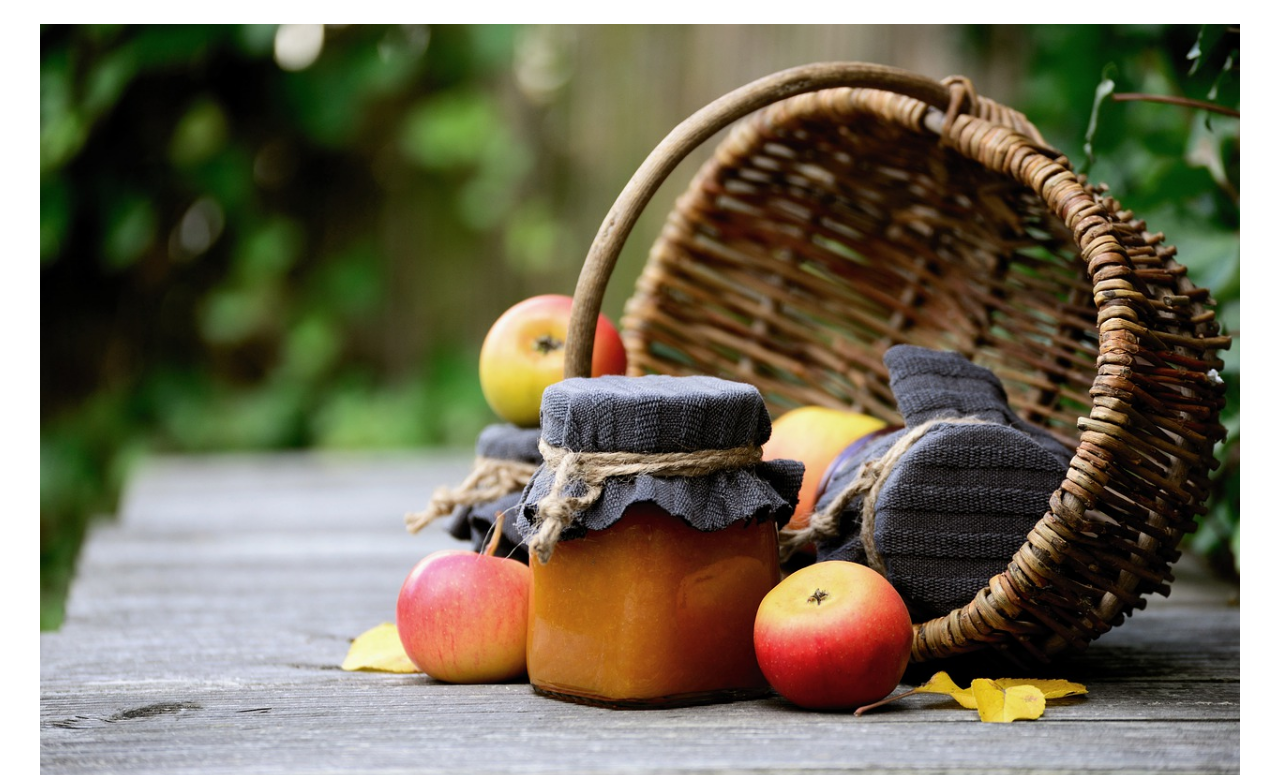
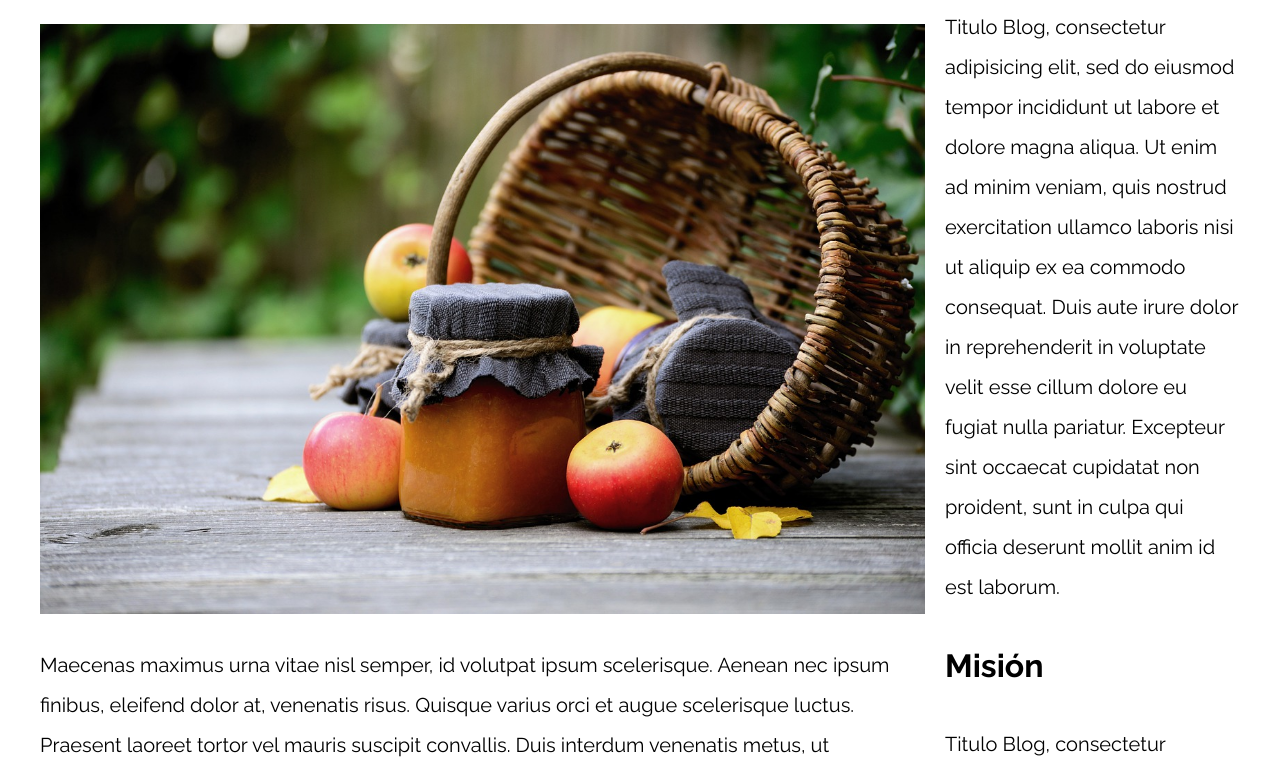
Before and after one commit to Jonicato/patrones-de-dise-o, a plain HTML site: page 10-con_sidebar_flexbox/index.html in a window 1280 px wide. Shown: the part 110-885 px from the top of the page. Drawn offline with nearby package versions, Linux system fonts and the light colour scheme.

Commit message:
sidebar con flex

```diff
--- a/10-con_sidebar_flexbox/css/styles.css
+++ b/10-con_sidebar_flexbox/css/styles.css
@@ -49,3 +49,17 @@ p {
 
 
 /** CODIGO AQUI **/
+@media (min-width: 768px) {
+    .con-sidebar {
+        display: flex;
+        gap: 2rem;
+    }
+
+    aside {
+        flex: 1;
+    }
+
+    article {
+        flex: 3;
+    }
+}
--- a/10-con_sidebar_flexbox/index.html
+++ b/10-con_sidebar_flexbox/index.html
@@ -12,7 +12,7 @@
 
 <body>
 
-    <div class="contenedor">
+    <div class="contenedor con-sidebar">
         <article>
             <h1>Entrada del Blog</h1>
             <img src="img/imagen1.jpg">
```
